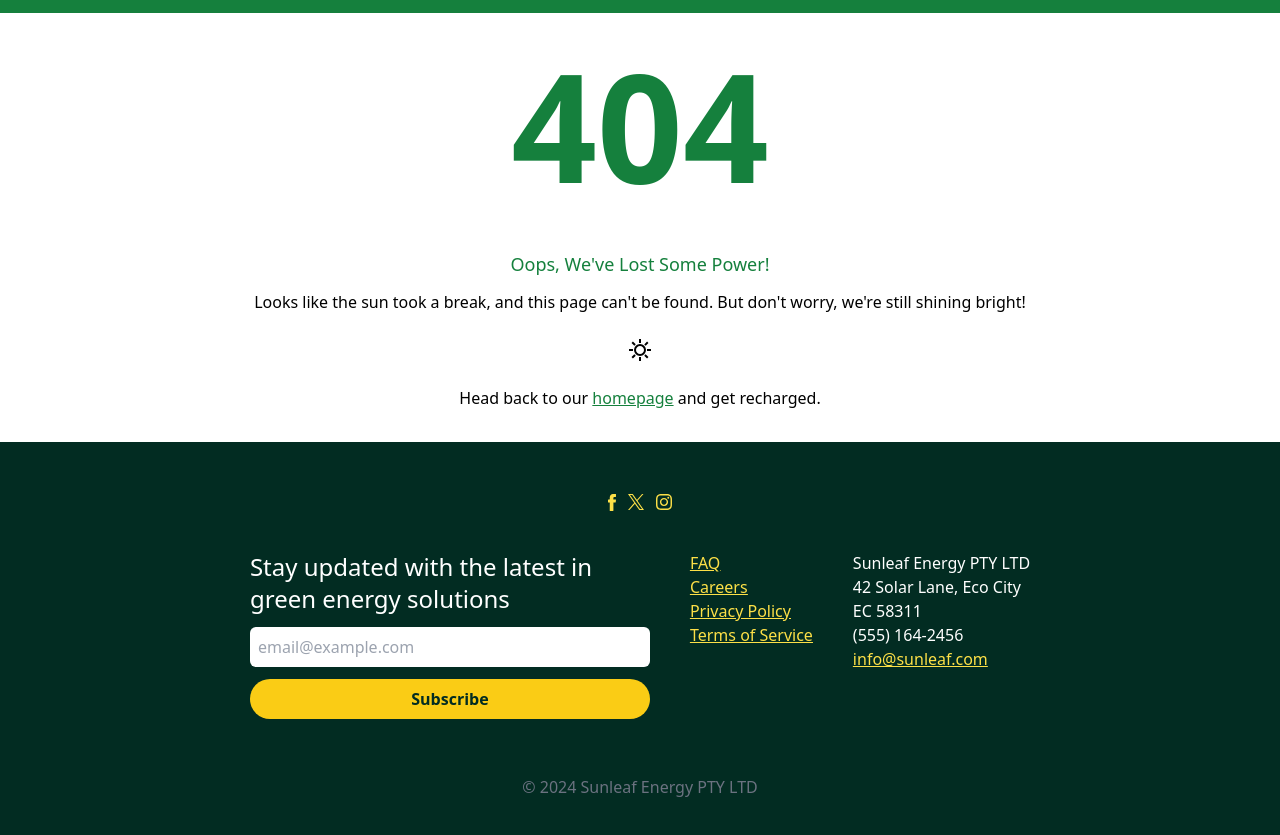
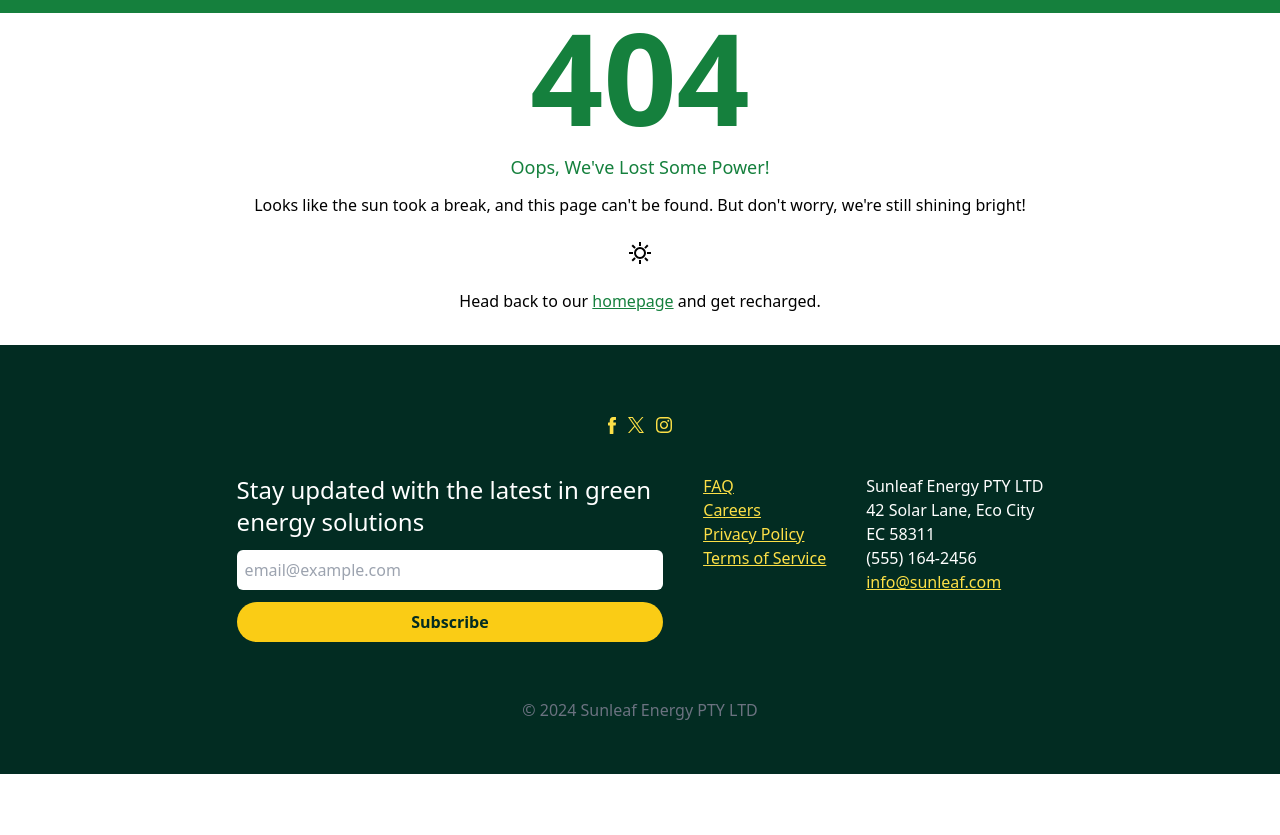
Before and after one commit to lioipu/404-page-tailwind, a website: page index.html in a window 1280 px wide. Shown: the part 59-894 px from the top of the page. After the commit the page ends 833 px from the top, so only its background shows below. Drawn offline with nearby package versions, Linux system fonts and the light colour scheme.

Commit message:
style: replacing replacing the size unit of 404 (h1) in the main tag and adding some paddings

```diff
--- a/index.html
+++ b/index.html
@@ -20,13 +20,13 @@
             </nav>
         </header>
         <main class="flex flex-col items-center text-center gap-3 mx-8 pb-8">
-            <h1 class="text-[150px] font-bold text-green-700">404</h1>
+            <h1 class="text-9xl font-bold text-green-700">404</h1>
             <h2 class="text-green-700 text-lg">Oops, We've Lost Some Power!</h2>
             <p>Looks like the sun took a break, and this page can't be found. But don't worry, we're still shining bright!</p>
             <svg class="my-3" xmlns="http://www.w3.org/2000/svg" height="24px" viewBox="0 -960 960 960" width="24px"><path d="M440-760v-160h80v160h-80Zm266 110-55-55 112-115 56 57-113 113Zm54 210v-80h160v80H760ZM440-40v-160h80v160h-80ZM254-652 140-763l57-56 113 113-56 54Zm508 512L651-255l54-54 114 110-57 59ZM40-440v-80h160v80H40Zm157 300-56-57 112-112 29 27 29 28-114 114Zm283-100q-100 0-170-70t-70-170q0-100 70-170t170-70q100 0 170 70t70 170q0 100-70 170t-170 70Zm0-80q66 0 113-47t47-113q0-66-47-113t-113-47q-66 0-113 47t-47 113q0 66 47 113t113 47Zm0-160Z"/></svg>
             <p>Head back to our <a class="underline text-green-700 " href="#">homepage</a> and get recharged.</p>
         </main>
-        <footer class="flex flex-col gap-4 px-10 md:flex-row md:flex-wrap md:justify-center md:gap-10 bg-emerald-950 text-center md:text-left py-5">
+        <footer class="flex flex-col gap-4 pt-10 md:flex-row md:flex-wrap md:justify-center md:gap-10 bg-emerald-950 text-center md:text-left py-9">
 
             <!-- SOCIAL ICONS -->
             <section class="flex gap-3 justify-center pt-8 w-full">
@@ -73,7 +73,7 @@
             </section>
 
             <!-- COPYRIGHT -->
-            <span class="text-gray-500 font-medium w-full text-center my-4">&copy; 2024 Sunleaf Energy PTY LTD</span>
+            <span class="text-gray-500 font-medium w-full text-center py-4">&copy; 2024 Sunleaf Energy PTY LTD</span>
 
         </footer>
     </body>
```
